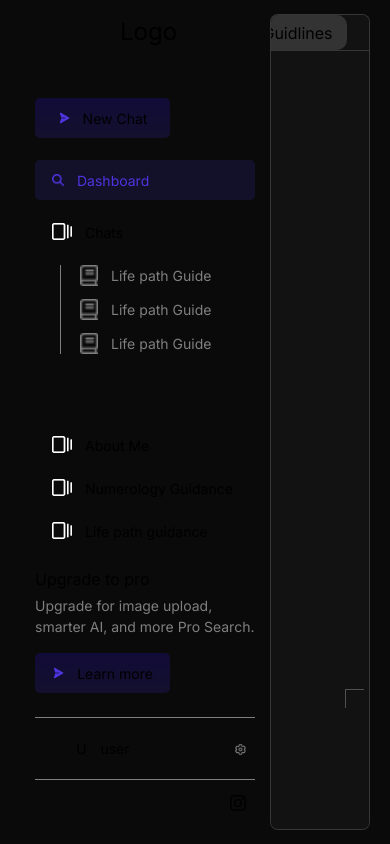
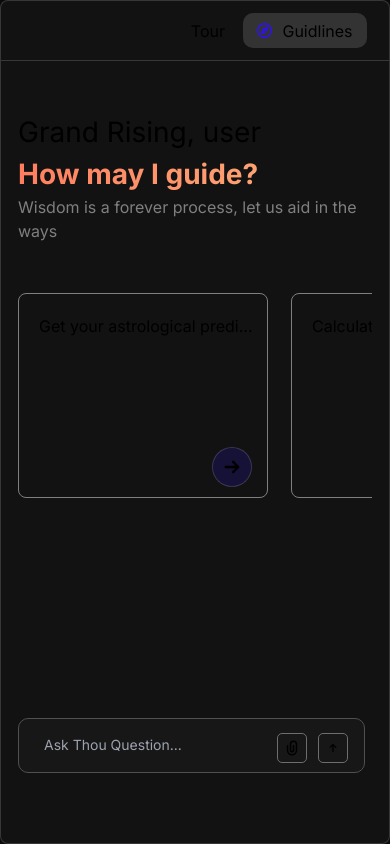
Before and after one commit to slimmsyd/SOLOMON_V3, a Next.js app in the folder solomon_ai/: page / in a window 390 px wide. Built offline with nearby package versions, Linux system fonts and the light colour scheme; no server answers; sample sign-in values are in the browser's storage.

Commit message:
updated the dashboard

```diff
--- a/solomon_ai/src/app/chat/app/Dashboard.tsx
+++ b/solomon_ai/src/app/chat/app/Dashboard.tsx
@@ -6,7 +6,47 @@
 }
 
 export const Dashboard: FC<DashboardProps> = ({ userName }) => {
-  userName;
+  const wrapperRef = useRef<HTMLDivElement>(null);
+  const [isDragging, setIsDragging] = useState(false);
+  const [startX, setStartX] = useState(0);
+  const [scrollLeft, setScrollLeft] = useState(0);
+  useEffect(() => {
+    const wrapper = wrapperRef.current;
+    if (!wrapper) return;
+
+    const handleMouseDown = (e: MouseEvent) => {
+      setIsDragging(true);
+      console.log("Dragging")
+      setStartX(e.pageX - wrapper.offsetLeft);
+      setScrollLeft(wrapper.scrollLeft);
+    };
+
+    const handleMouseMove = (e: MouseEvent) => {
+      if (!isDragging) return;
+      e.preventDefault();
+      const x = e.pageX - wrapper.offsetLeft;
+      const walk = (x - startX) * 2; // Adjust the scroll speed
+      wrapper.scrollLeft = scrollLeft - walk;
+
+      console.log("loggin walk", walk)
+    };
+
+    const handleMouseUp = () => {
+      setIsDragging(false);
+    };
+
+    wrapper.addEventListener("mousedown", handleMouseDown);
+    wrapper.addEventListener("mousemove", handleMouseMove);
+    wrapper.addEventListener("mouseup", handleMouseUp);
+    wrapper.addEventListener("mouseleave", handleMouseUp);
+
+    return () => {
+      wrapper.removeEventListener("mousedown", handleMouseDown);
+      wrapper.removeEventListener("mousemove", handleMouseMove);
+      wrapper.removeEventListener("mouseup", handleMouseUp);
+      wrapper.removeEventListener("mouseleave", handleMouseUp);
+    };
+  }, [isDragging, startX, scrollLeft]);
 
   return (
     <>
@@ -17,7 +57,11 @@
 
       {/* Render Cards/ Text will pouplate based on Quesitonaire  */}
 
-      <div className="renderCardsWrapper flex flex-row gap-[23px] justify-start relative">
+      <div
+        ref={wrapperRef}
+        style={{ cursor: isDragging ? "grabbing" : "grab" }}
+        className="renderCardsWrapper flex flex-row gap-[23px] justify-start relative"
+      >
         <div className="renderCards relative">
           <p>Get your astrological predictions</p>
 
--- a/solomon_ai/src/app/chat/app/page.tsx
+++ b/solomon_ai/src/app/chat/app/page.tsx
@@ -138,7 +138,10 @@
                     </svg>
                   </button>
 
-                  <button className="textAreaIcon">
+                  <button
+
+                  type ="submit"
+                  className="textAreaIcon">
                     <svg
                       xmlns="http://www.w3.org/2000/svg"
                       width="18"
--- a/solomon_ai/src/app/globals.css
+++ b/solomon_ai/src/app/globals.css
@@ -212,6 +212,39 @@
   margin-left: 15px;
   margin-right: 15px;
 }
+@media screen and (max-width: 950px) {
+  .chatContainer {
+    display: none !important;
+  }
+  .chatDashBoardContainer {
+    padding-left: 17px !important;
+    padding-right: 17px !important;
+  }
+  .renderCardsWrapper {
+    /* min-width: 100% !important;  */
+    overflow-x: scroll;
+    min-width: auto !important;
+    cursor: grab;
+  }
+  .renderCardsWrapper::-webkit-scrollbar {
+    display: none; /* Hides scrollbar in WebKit browsers */
+  }
+
+  .renderCards {
+    width: 250px !important;
+    position: relative;
+    display: inline-block;
+    pointer-events: none;
+  }
+  .renderCards p {
+    white-space: nowrap;
+    overflow: hidden;
+    text-overflow: ellipsis; /* Truncate text with ellipsis */
+  }
+  .chatDashboard{
+    padding: 0px !important;
+  }
+}
 .chatContainer > button {
   font-size: 14px;
 }
@@ -253,7 +286,6 @@
 }
 
 .chatDashboardWrapper {
-
   display: flex;
   flex-direction: column;
   align-items: start;
@@ -264,8 +296,7 @@
   overflow-x: hidden;
 }
 
-.chatDashBoardContainer
-{
+.chatDashBoardContainer {
   padding: 114px;
   padding-right: 0px;
   padding-top: 0px;
@@ -276,11 +307,11 @@
   flex-direction: column;
 }
 
-.guideLinesContainer{
-  border-bottom: 0.5px solid #807F7F57;
+.guideLinesContainer {
+  border-bottom: 0.5px solid #807f7f57;
 }
 
-.guideLinesBtn{
+.guideLinesBtn {
   background: #333333;
   height: 35px;
   width: 124px;
@@ -288,7 +319,6 @@
   align-items: center;
   justify-content: center;
   border-radius: 10px;
-
 }
 
 .chatDashboardWrapper h1 {
@@ -296,7 +326,7 @@
   font-size: 50px;
   font-weight: 300;
 }
-.chatDashboardWrapper h2:nth-child(2)  {
+.chatDashboardWrapper h2:nth-child(2) {
   background: linear-gradient(90deg, #ff7e5f, #feb47b);
   -webkit-background-clip: text;
   -webkit-text-fill-color: transparent;
@@ -472,8 +502,8 @@
 }
 
 .renderCardsWrapper::after {
-  bottom: -15%;
-  right: 30%;
+  bottom: -30%;
+  right: 20%;
   transform: rotate(-90deg);
 }
 
@@ -486,7 +516,7 @@
   padding-right: 13px;
   cursor: pointer;
 }
-.renderCards:hover{
+.renderCards:hover {
   background: #282828;
 }
 .renderAutoTextBtn {
@@ -545,14 +575,14 @@
   position: relative;
   /* color:#807F7F; */
 }
-.textAreaIconWrapper{
+.textAreaIconWrapper {
   position: absolute;
   right: 20px;
   top: 15px;
 }
 
-.textAreaIcon{
-  border: 0.5px solid #6E6E6E;
+.textAreaIcon {
+  border: 0.5px solid #6e6e6e;
   border-radius: 5px;
   padding: 5px;
 }
@@ -561,32 +591,31 @@
     height: 55px;
     width: 99%;
   }
-  .textAreaContainer{
+  .textAreaContainer {
     height: 55px;
     width: 99%;
   }
 }
 
 @media screen and (max-width: 1220px) {
-  .chatDashboardWrapper h2{
+  .chatDashboardWrapper h2 {
     font-size: 40px;
   }
 }
 
 @media screen and (max-width: 950px) {
-  .chatDashboardWrapper h2{
+  .chatDashboardWrapper h2 {
     font-size: 28px;
   }
 }
 
-.hoverBgBtn{
+.hoverBgBtn {
   padding: 5px;
   border-radius: 5px;
 }
-.hoverBgBtn:hover
- {
-   background: #0F0B27;
- }
+.hoverBgBtn:hover {
+  background: #0f0b27;
+}
 /* DashBoard code  */
 
 /* Navigation CSS and Chat  */
```
